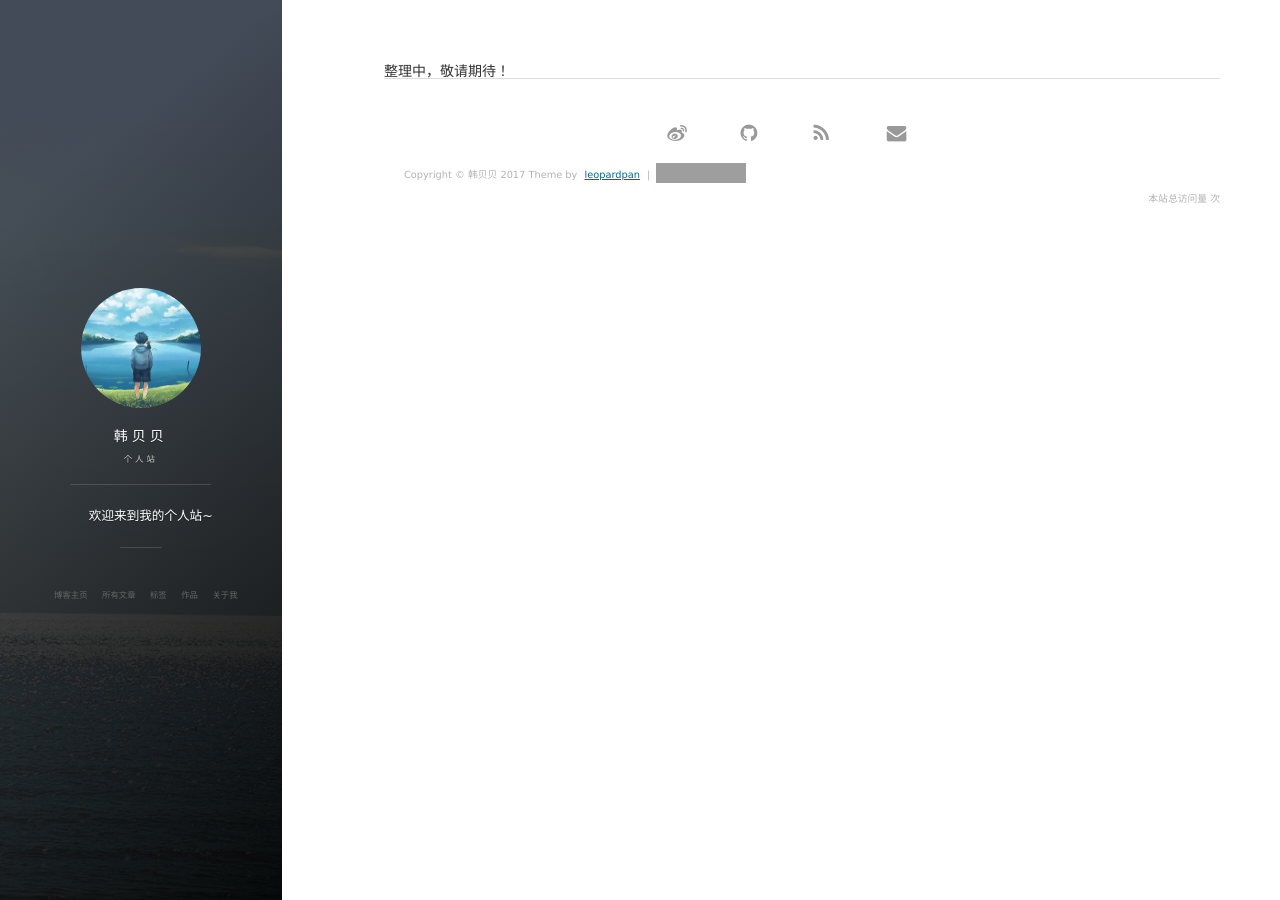
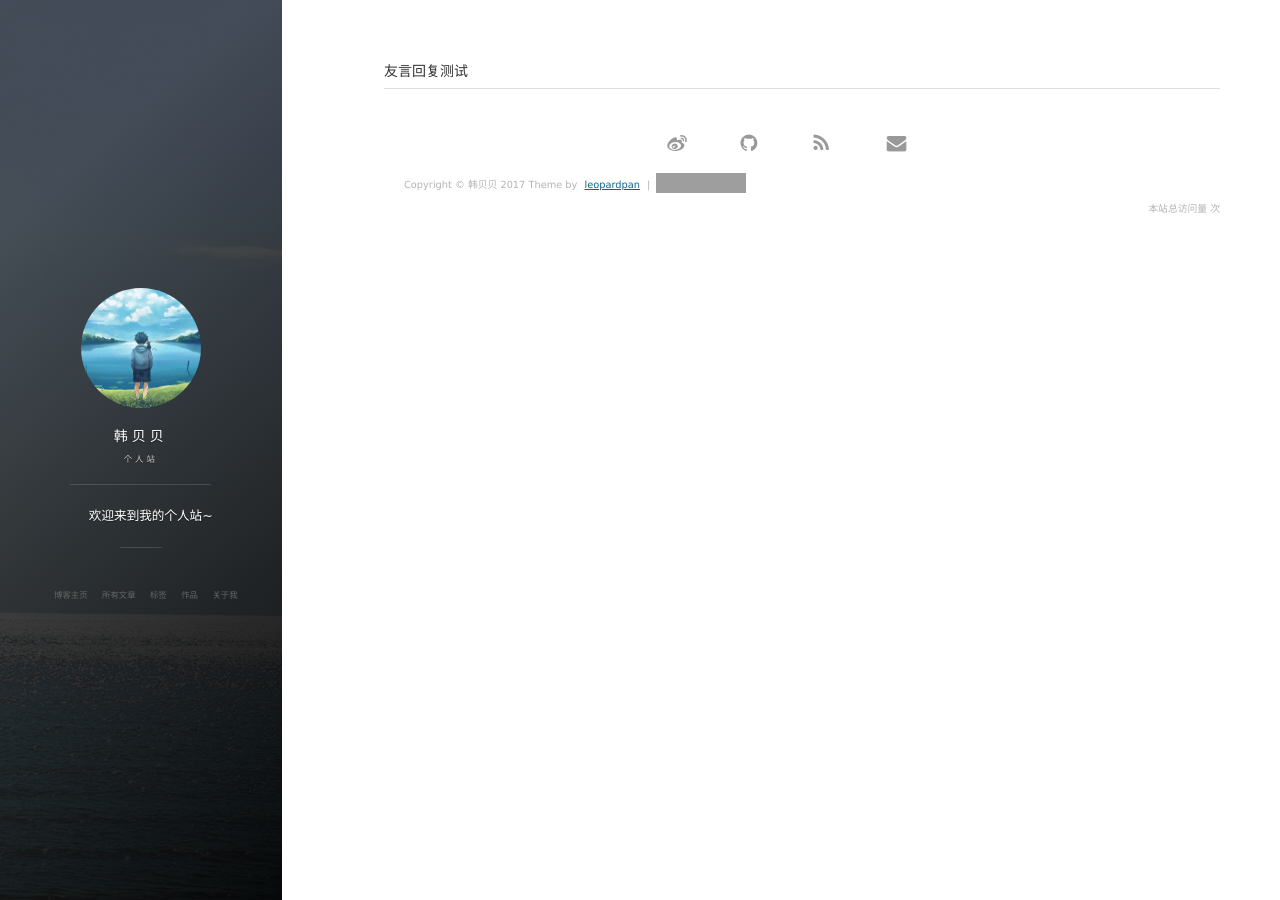
Before and after one commit to han88829/han88829.github.io, a Jekyll site: the page built from project.html, in a window 1280 px wide. Built offline with Jekyll 4.4.1, drawn with Linux system fonts in a browser that asks for light colours; nearby versions of some CDN libraries; comment, search, counter and statistics services are not loaded; grey boxes are pictures that could not be loaded.

Commit message:
Update project.html

```diff
--- a/project.html
+++ b/project.html
@@ -8,6 +8,10 @@
 
     </head>
     <body>
-        整理中，敬请期待！
+        <div style="margin-bottom:10px">友言回复测试</div>
+        <!-- UY BEGIN -->
+        <div id="uyan_frame"></div>
+        <script type="text/javascript" src="http://v2.uyan.cc/code/uyan.js?uid=2138148"></script>
+        <!-- UY END -->
     </body>
 </html>
```
